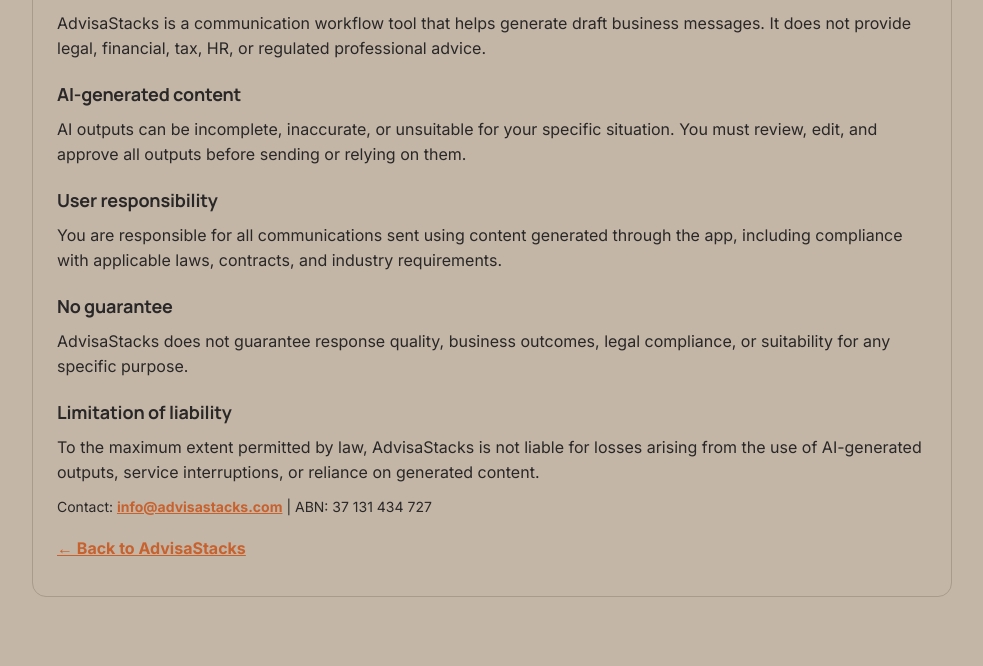
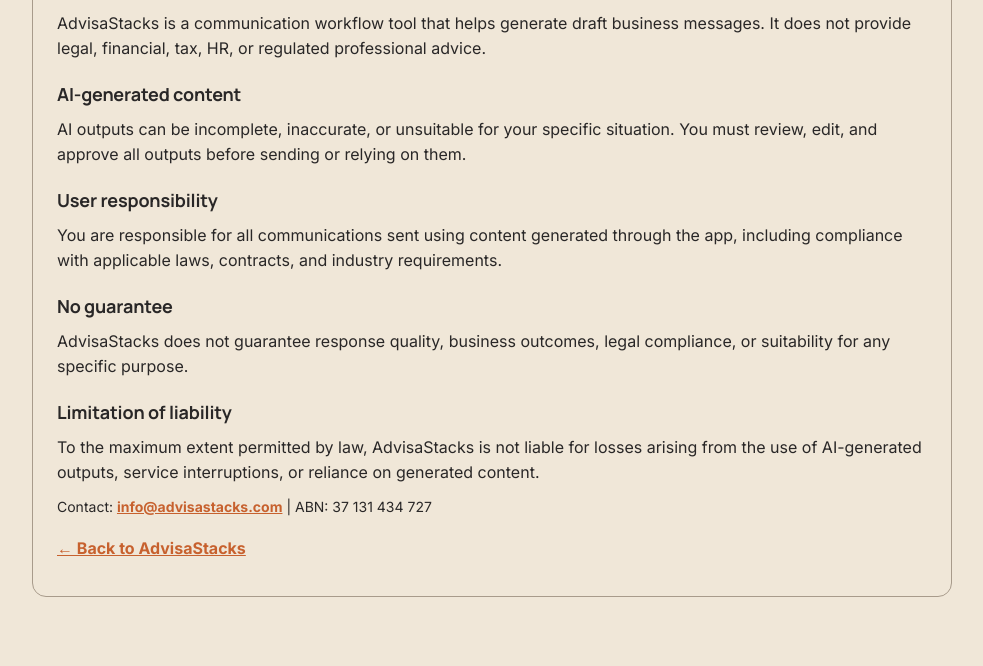
Before and after one commit to samanthaosborne-web/vigilant-memory-client-b, a website: page legal-disclaimer.html in a window 1280 px wide. Shown: the part 134-800 px from the top of the page, without its empty margins (148-1131 px from the left). Drawn offline with Linux system fonts and the light colour scheme.

Commit message:
Update legal-disclaimer.html

```diff
--- a/legal-disclaimer.html
+++ b/legal-disclaimer.html
@@ -10,8 +10,8 @@
   <link href="https://fonts.googleapis.com/css2?family=Inter:wght@400;500;600;700;800&family=Manrope:wght@700;800&display=swap" rel="stylesheet" />
   <style>
     :root {
-      --bg: #c3b6a6;
-      --panel: #c3b6a6;
+      --bg: #f0e7d8;
+      --panel: #f0e7d8;
       --border: #a89b8b;
       --text: #292727;
       --muted: #292727;
```
